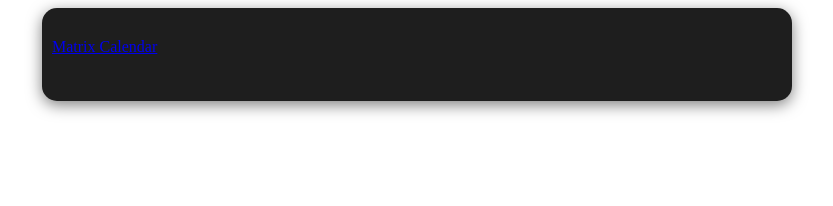
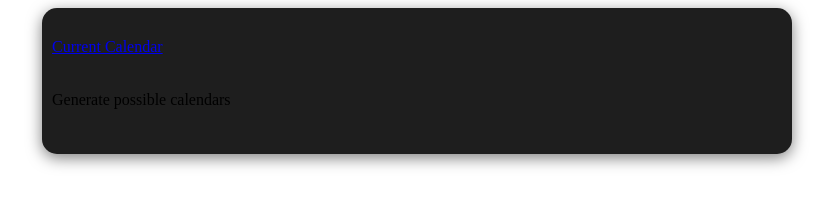
Before and after one commit to lucasbixby/Front_End, a plain HTML site: page popup_survey_prompt.html in a window 1280 px wide. Shown: the whole page, without its empty margins (223-1056 px from the left). Drawn offline with Linux system fonts and the light colour scheme.

Commit message:
Update popup_survey_prompt.html

```diff
--- a/popup_survey_prompt.html
+++ b/popup_survey_prompt.html
@@ -8,7 +8,8 @@
 </head>
 <body>
     <div class="background_popup">
-        <a class="options" href="calendar.html" target="_blank" rel="noopener noreferrer" class="fake_button">Matrix Calendar</a>
+        <a class="options" href="calendar.html" target="_blank" rel="noopener noreferrer">Current Calendar</a>
+        <a class="options" herf="aigen.html" target="_blank" rel="noopener noreferrer">Generate possible calendars</a>
     </div>
 </body>
 </html>
```
